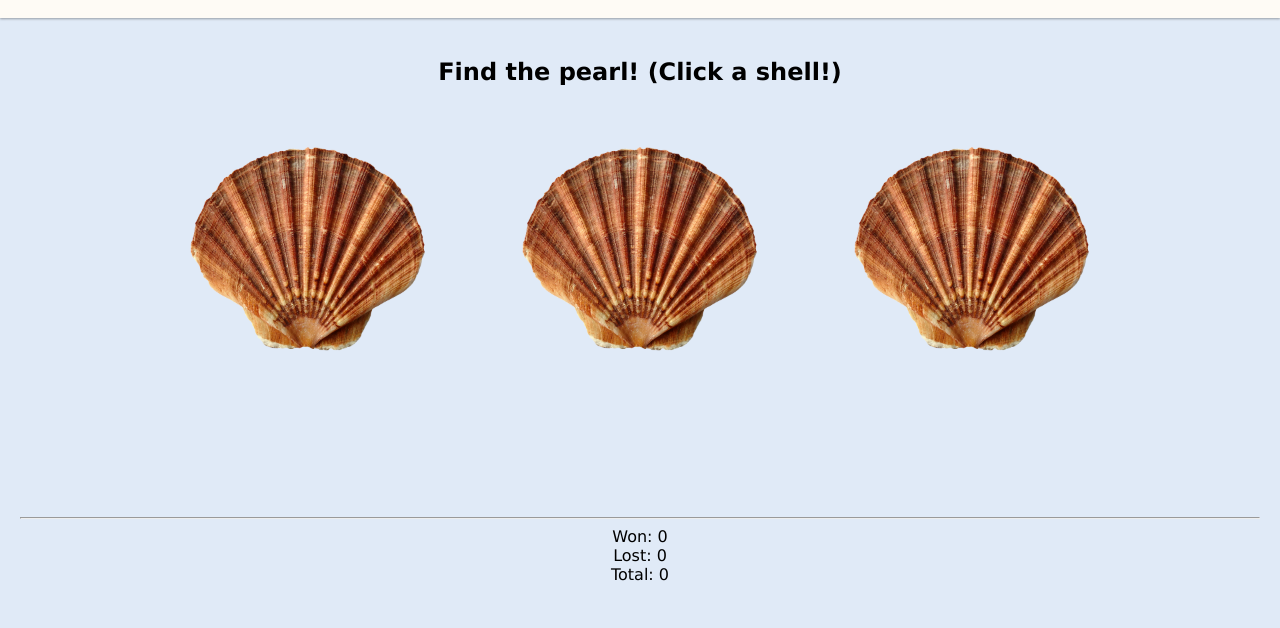
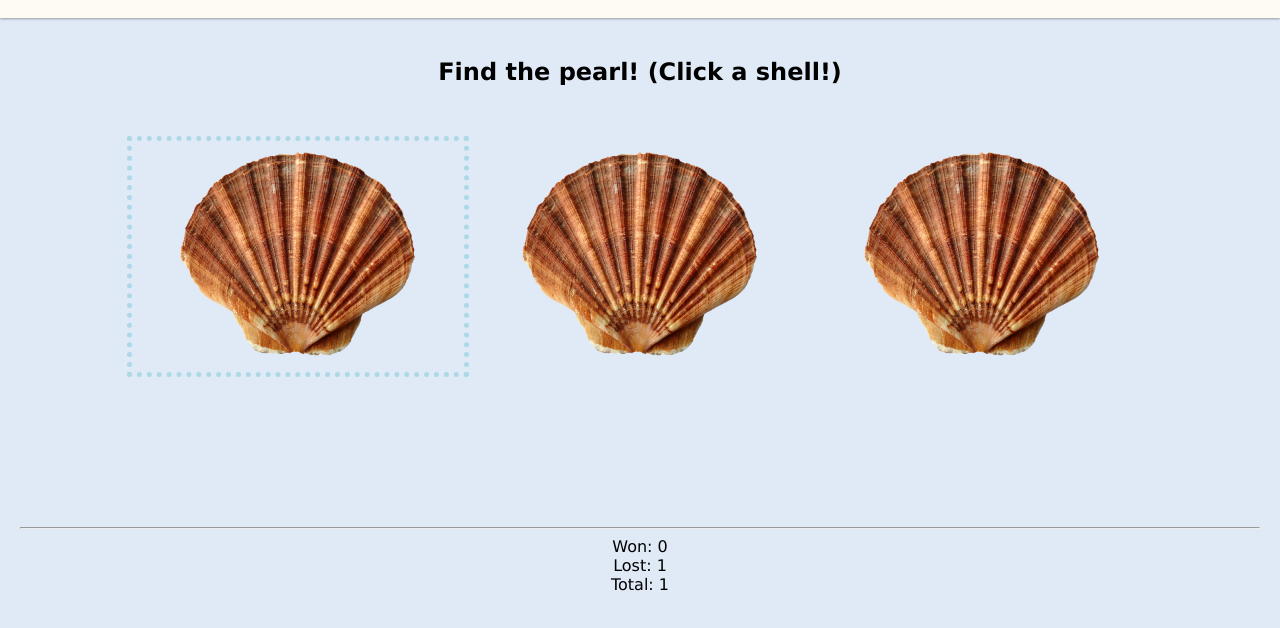
Before and after one commit to zhaoak/shell-game, a plain HTML site: page index.html in a window 1280 px wide. Both pictures are taken after a click on the button 308 px from the left and 313 px from the top of the page. Shown: the part 62-690 px from the top of the page. Drawn offline with Linux system fonts and the light colour scheme.

Commit message:
js half done, added border to selected shell, added reset button to html

```diff
--- a/app.js
+++ b/app.js
@@ -6,24 +6,57 @@ const shellOneButton = document.getElementById('shellOneButton');
 const shellTwoButton = document.getElementById('shellTwoButton');
 const shellThreeButton = document.getElementById('shellThreeButton');
 const winCounter = document.getElementById('winCounter');
-const LoseCounter = document.getElementById('loseCounter');
+const loseCounter = document.getElementById('loseCounter');
 const gameCounter = document.getElementById('gameCounter');
 
 /* State */
+let wins = 0;
+let losses = 0;
 
 /* Events */
 shellOneButton.addEventListener('click', () => {
+    shellOneButton.style.border = 'thick dotted lightblue';
+    const pearlLocation = setRandomPearlLocation(3);
+    console.log(pearlLocation);
+    let gameOutcome = 'lose'; // gameOutcome must be defined in this scope
+    if (pearlLocation === 1) {
+        gameOutcome = 'win';
+    } else {
+        gameOutcome = 'lose';
+    }
+    updateStats(gameOutcome);
+    displayResults(pearlLocation, 1, gameOutcome);
+});
 
-});
 /* Display Functions */
 
 // (don't forget to call any display functions you want to run on page load!)
 
-// updates game screen once user has clicked a shell: moves shell, displays pearl, highlights selected shell, changes header
-function displayResults(shellLocation, gameOutcome) {}
+// updates game screen once user has clicked a shell: moves shell, displays pearl, highlights selected shell, changes header, disables shell buttons
+function displayResults(pearlLocation, gameOutcome) {
+    shellOneButton.disabled = true;
+    shellTwoButton.disabled = true;
+    shellThreeButton.disabled = true;
+}
 
-// returns to initial game screen: resets shells, changes header
+// returns to initial game screen: resets shells, changes header, clears selected shell border indicator
 function resetGame() {}
 
-// update internall tracked stats as well as on-page ones
-function updateStats(gameOutcome) {}
+// update internal tracked stats as well as on-page ones
+function updateStats(gameOutcome) {
+    if (gameOutcome === 'win') {
+        wins++;
+        winCounter.textContent = wins;
+        console.log('win');
+    } else {
+        losses++;
+        loseCounter.textContent = losses;
+        console.log('lose');
+    }
+    gameCounter.textContent = wins + losses;
+}
+
+// sets random pearl location, returns a number between 1 and shellCount
+function setRandomPearlLocation(shellCount) {
+    return Math.ceil(Math.random() * shellCount);
+}
--- a/index.html
+++ b/index.html
@@ -37,12 +37,12 @@
 		    <button type="button" id="shellThreeButton" class="shellButton"><img class="shellImg" src="assets/shell.png" alt="Shell number three."></button>
 		    <img id="pearlImg" src="assets/pearl.png" alt="The Pearl!"/>
 	    </div>
-
+		<button type="button" id="tryAgainButton" class="hidden">Try again?</button>
 	    <hr />
 
 	    <section id="statsList">
 		<div>Won: <span id="winCounter">0</span></div>
-		<div>Lost: <span id="LoseCounter">0</span></div>
+		<div>Lost: <span id="loseCounter">0</span></div>
 		<div>Total: <span id="gameCounter">0</span></div>
 	    </section>
         </main>
--- a/styles/shellgame.css
+++ b/styles/shellgame.css
@@ -4,7 +4,7 @@ main {
 
 .shellButton {
     background-color: transparent;
-    border: none;
+    border: thick dotted transparent;
     outline: none;
     cursor: pointer;
 }
@@ -34,3 +34,7 @@ main {
 .pearlLocation {
     transform: translateY(113px);
 }
+
+.hidden {
+    display: none;
+}
```
